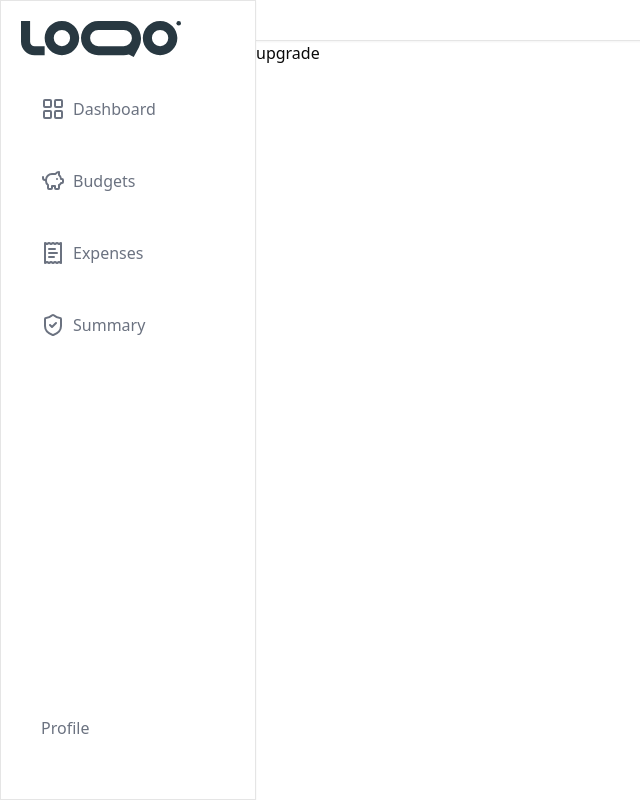
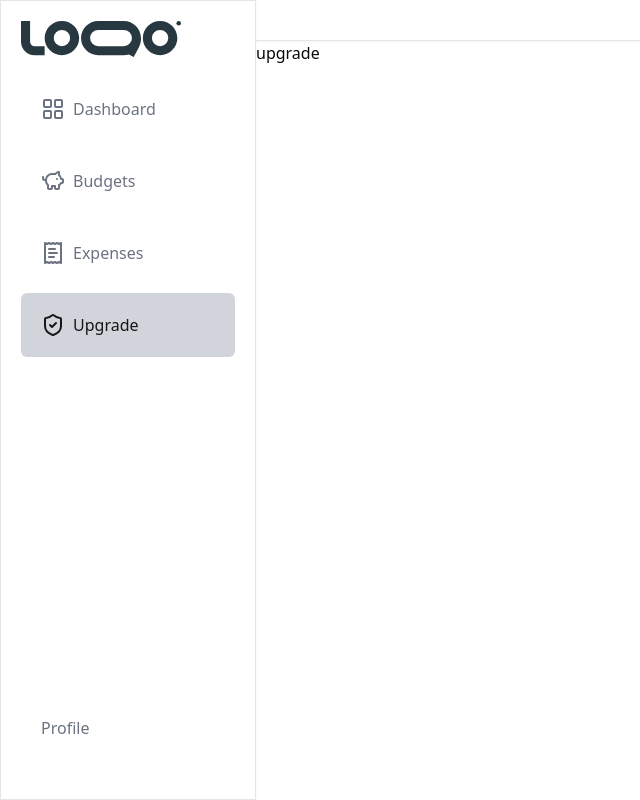
Before and after one commit to omkar286/Expense-Tracker, a Next.js app: page /dashboard/upgrade in a window 1280 px wide. Shown: the whole page, without its empty margins (0-640 px from the left). Built offline with nearby package versions, Linux system fonts and the light colour scheme; no server answers.

Commit message:
Update SideNav.jsx

```diff
--- a/app/(routes)/dashboard/_components/SideNav.jsx
+++ b/app/(routes)/dashboard/_components/SideNav.jsx
@@ -11,7 +11,7 @@ function SideNav() {
         { id: 1, name: 'Dashboard', icon: LayoutGrid, path: '/dashboard' },
         { id: 2, name: 'Budgets', icon: PiggyBank, path: '/dashboard/budgets' },
         { id: 3, name: 'Expenses', icon: ReceiptText, path: '/dashboard/expenses' },
-        { id: 4, name: 'Summary', icon: ShieldCheck, path: '/dashboard/Summary' },
+        { id: 4, name: "Upgrade", icon: ShieldCheck, path: "/dashboard/upgrade" },
     ];
 
     const path = usePathname();
```
